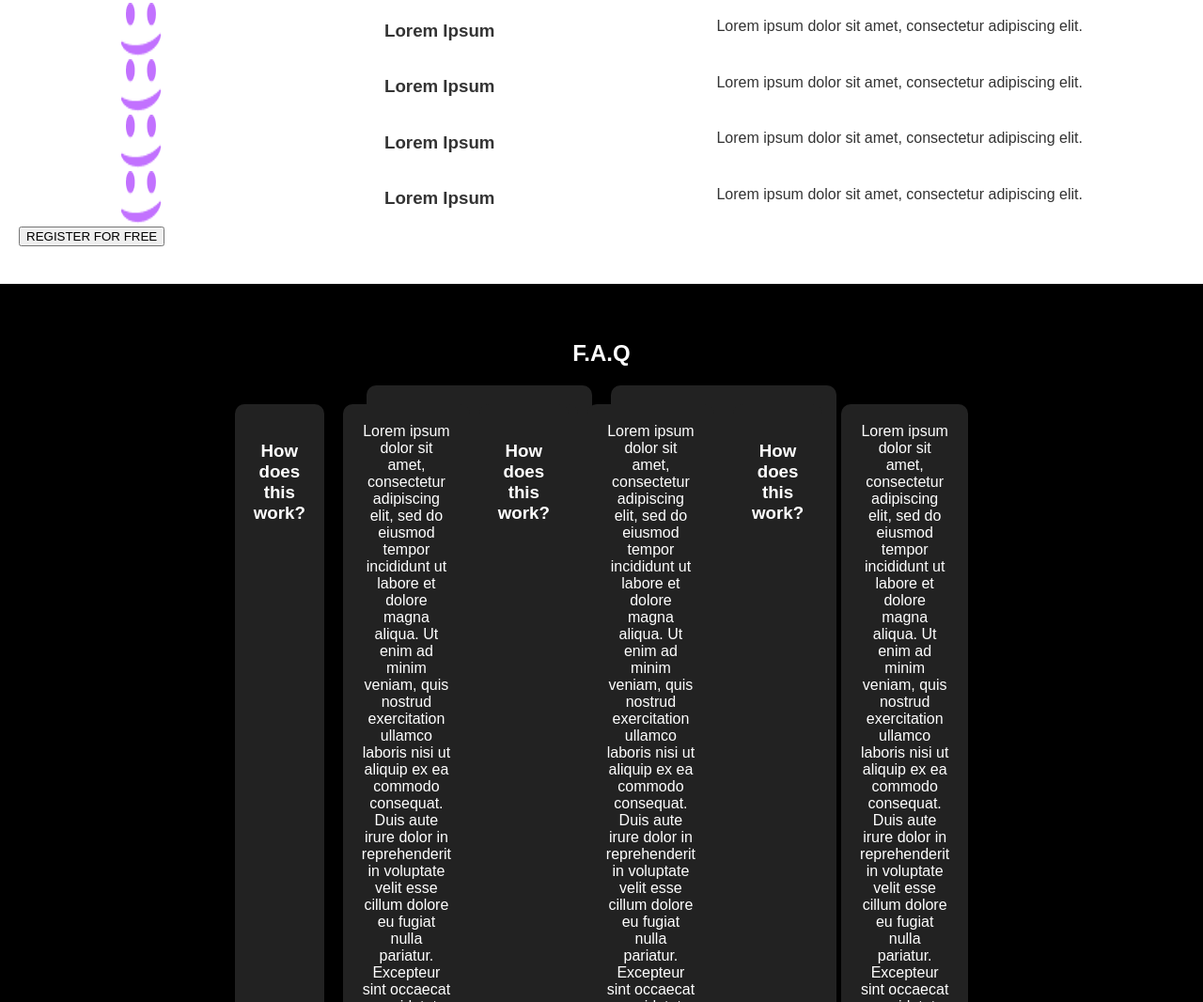
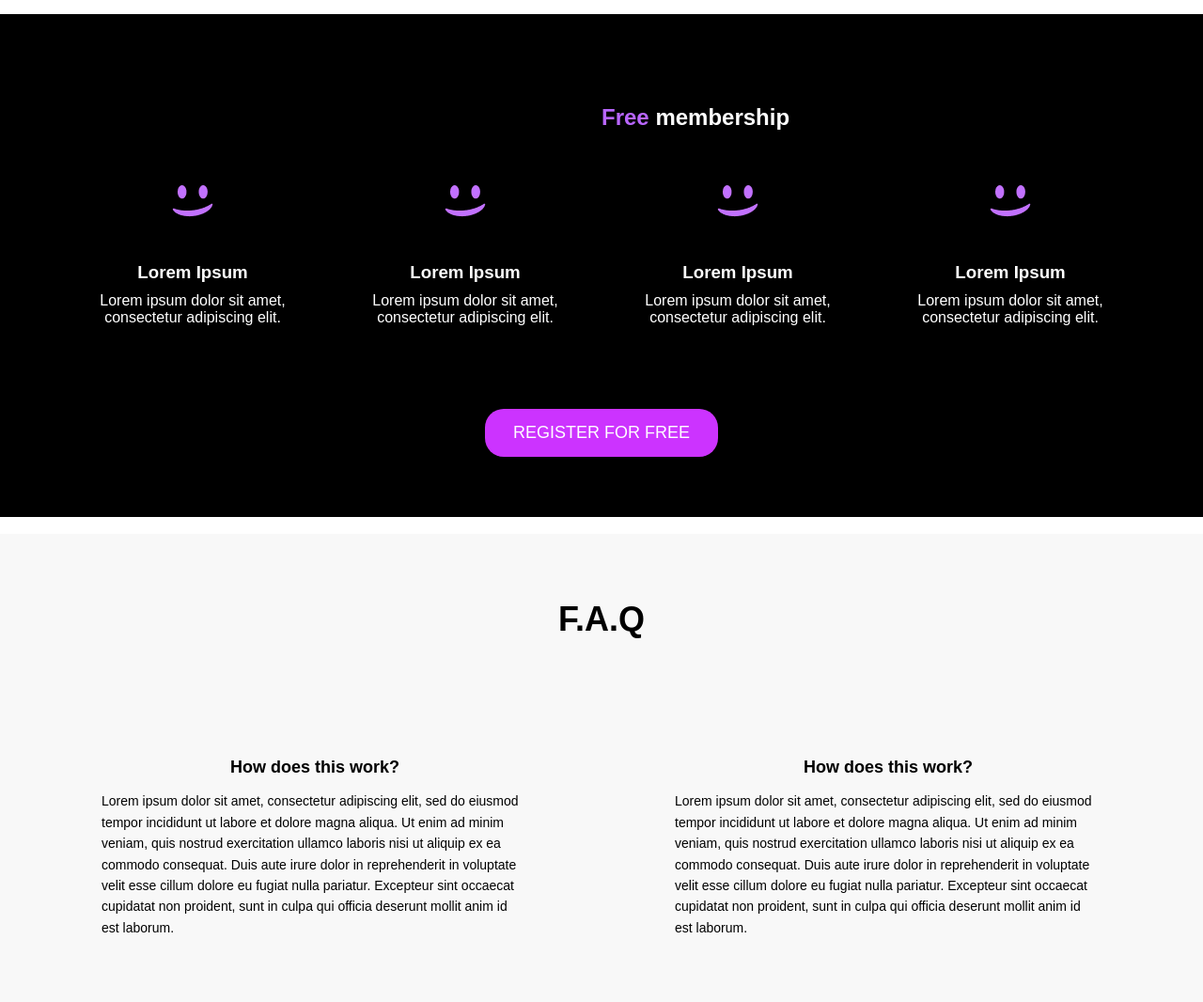
Before and after one commit to pasiama/alx_html_css, a plain HTML site: page index.html in a window 1280 px wide. Shown: the part 1734-2800 px from the top of the page at 94% size. Drawn offline with Linux system fonts and the light colour scheme.

Commit message:
Finishing touches

```diff
--- a/index.html
+++ b/index.html
@@ -3,19 +3,15 @@
   <head>
     <meta charset="UTF-8" />
     <meta name="viewport" content="width=device-width, initial-scale=1.0" />
-    <link rel="stylesheet" href="styles.css">
+    <link rel="stylesheet" href="styles.css" />
     <script
       src="https://kit.fontawesome.com/4a2b055604.js"
       crossorigin="anonymous"
-    >
-
-</script>
+    ></script>
     <title>Document</title>
   </head>
   <body>
-
     <main>
-
       <section class="first">
         <header>
           <nav class="top">
@@ -33,36 +29,11 @@
           <span class="subtext">SMILES</span>
           <span class="subtext">GRIN</span>
           <span class="subtext">LAUGH</span>
-
         </div>
         <button class="registerButton">REGISTER FOR FREE</button>
-        <!-- <div >
-          <h2>Learn from the pros</h2>
-          <div>
-            <div>
-              <img src="assets/1.png" alt="" />
-              <h3>Phillip Massey</h3>
-              <p>« Smile of the year » 2018 - 2019</p>
-            </div>
-            <div>
-              <img src="assets/6.png" alt="" />
-              <h3>Nannie Lawrence</h3>
-              <p>Best « little smile » 2017</p>
-            </div>
-            <div>
-              <img src="assets/7.png" alt="" />
-              <h3>Bruce Walters</h3>
-              <p>Best « Friend Smile » live performance 2019</p>
-            </div>
-            <div>
-              <img src="assets/8.png" alt="" />
-              <h3>Henry Hughes</h3>
-              <p>« 24h smiles » winner 2016 - 2019</p>
-            </div>
-          </div>
-        </div> -->
+
         <div class="pros-section">
-          <h2>Learn from the pros</h2>
+          <h2><span style="color: #cc33ff">Learn </span>from the pros</h2>
           <div class="profiles">
             <div class="profile">
               <img src="assets/1.png" alt="Phillip Massey" />
@@ -86,24 +57,7 @@
             </div>
           </div>
         </div>
-
-
       </section>
-
-
-      <!-- <section class="pink">
-        <div class="profiles">
-          <img src="assets/4.png" alt="image" />
-        </div>
-        <div>
-          <blockquote>
-            « Those tutorials are concise and go straight to the point. I can’t
-            think of a better place to learn smiling. And it’s so fun!
-          </blockquote>
-          <h3>NAME</h3>
-          <p>weather presenter</p>
-        </div>
-      </section> -->
 
       <section class="pink">
         <div class="profiled">
@@ -111,104 +65,24 @@
         </div>
         <div class="quote-section">
           <blockquote>
-            « Those tutorials are concise and go straight to the point. I can’t think of a better place to learn smiling. And it’s so fun!
-            <span style="padding-left: 2rem;">
-              <h6 style="padding-right: 30rem;">Person Name</h6>
-              <p style="padding-right: 30rem;">weather presenter</p>
+            « Those tutorials are concise and go straight to the point. I can’t
+            think of a better place to learn smiling. And it’s so fun!
+            <span style="padding-left: 2rem">
+              <h6 style="padding-right: 30rem">Person Name</h6>
+              <p style="padding-right: 30rem">weather presenter</p>
             </span>
           </blockquote>
-
         </div>
       </section>
-
-
-      <!-- <section class="profiles">
-        <h2>Most popular tutorials</h2>
-        <div >
-          <img src="./images/Bitmap (1).png" alt="" />
-          <h3>Diagonal Smile</h3>
-          <p>
-            Lorem ipsum dolor sit amet, consect adipiscing elit, sed do eiusmod.
-          </p>
-          <div>
-            <img src="./images/1 (3).png" alt="" />
-            <h4>Phillip Massey</h4>
-          </div>
-          <div>
-            <div><i class="fa-solid fa-star"></i></div>
-            <div><i class="fa-solid fa-star"></i></div>
-            <div><i class="fa-solid fa-star"></i></div>
-            <div><i class="fa-solid fa-star"></i></div>
-            <div><i class="fa-solid fa-star"></i></div>
-          </div>
-          <p>8 min</p>
-        </div>
-        <div>
-          <img src="./images/Bitmap (4).png" alt="" />
-          <h3>Happy Smile</h3>
-          <p>
-            Lorem ipsum dolor sit amet, consect adipiscing elit, sed do eiusmod.
-          </p>
-          <div>
-            <img src="./images/1 (3).png" alt="" />
-            <h4>Phillip Massey</h4>
-          </div>
-          <div>
-            <div><i class="fa-solid fa-star"></i></div>
-            <div><i class="fa-solid fa-star"></i></div>
-            <div><i class="fa-solid fa-star"></i></div>
-            <div><i class="fa-solid fa-star"></i></div>
-            <div><i class="fa-solid fa-star"></i></div>
-          </div>
-          <p>8 min</p>
-        </div>
-        <div>
-          <img src="./images/Bitmap (3).png" alt="" />
-          <h3>Natural Smile</h3>
-          <p>
-            Lorem ipsum dolor sit amet, consect adipiscing elit, sed do eiusmod.
-          </p>
-          <div>
-            <img src="./images/1 (3).png" alt="" />
-            <h4>Phillip Massey</h4>
-          </div>
-          <div>
-            <div><i class="fa-solid fa-star"></i></div>
-            <div><i class="fa-solid fa-star"></i></div>
-            <div><i class="fa-solid fa-star"></i></div>
-            <div><i class="fa-solid fa-star"></i></div>
-            <div><i class="fa-solid fa-star"></i></div>
-          </div>
-          <p>8 min</p>
-        </div>
-        <div>
-          <img src="./images/Bitmap (2).png" alt="" />
-          <h3>Sad Smile</h3>
-          <p>
-            Lorem ipsum dolor sit amet, consect adipiscing elit, sed do eiusmod.
-          </p>
-          <div>
-            <img src="./images/1 (3).png" alt="" />
-            <h4>Phillip Massey</h4>
-          </div>
-          <div>
-            <div><i class="fa-solid fa-star"></i></div>
-            <div><i class="fa-solid fa-star"></i></div>
-            <div><i class="fa-solid fa-star"></i></div>
-            <div><i class="fa-solid fa-star"></i></div>
-            <div><i class="fa-solid fa-star"></i></div>
-          </div>
-          <p>8 min</p>
-        </div>
-      </section> -->
-
 
       <section class="profileless">
         <h2>Most <span class="highlight">popular</span> tutorials</h2>
         <div class="profile-card">
           <img src="assets/9.png" alt="Diagonal Smile" class="profile-image" />
           <h3>Diagonal Smile</h3>
-          <p>Lorem ipsum dolor sit amet, consect adipiscing elit, sed do eiusmod.</p>
+          <p>
+            Lorem ipsum dolor sit amet, consect adipiscing elit, sed do eiusmod.
+          </p>
           <div class="author">
             <img src="assets/1.png" alt="Phillip Massey" class="author-image" />
             <h4>Phillip Massey</h4>
@@ -225,7 +99,9 @@
         <div class="profile-card">
           <img src="assets/7.png" alt="Happy Smile" class="profile-image" />
           <h3>Happy Smile</h3>
-          <p>Lorem ipsum dolor sit amet, consect adipiscing elit, sed do eiusmod.</p>
+          <p>
+            Lorem ipsum dolor sit amet, consect adipiscing elit, sed do eiusmod.
+          </p>
           <div class="author">
             <img src="assets/1.png" alt="Phillip Massey" class="author-image" />
             <h4>Phillip Massey</h4>
@@ -242,7 +118,9 @@
         <div class="profile-card">
           <img src="assets/8.png" alt="Natural Smile" class="profile-image" />
           <h3>Natural Smile</h3>
-          <p>Lorem ipsum dolor sit amet, consect adipiscing elit, sed do eiusmod.</p>
+          <p>
+            Lorem ipsum dolor sit amet, consect adipiscing elit, sed do eiusmod.
+          </p>
           <div class="author">
             <img src="assets/1.png" alt="Phillip Massey" class="author-image" />
             <h4>Phillip Massey</h4>
@@ -259,11 +137,14 @@
         <div class="profile-card">
           <img src="assets/6.png" alt="Sad Smile" class="profile-image" />
           <h3>Sad Smile</h3>
-          <p>Lorem ipsum dolor sit amet, consect adipiscing elit, sed do eiusmod.</p>
+          <p>
+            Lorem ipsum dolor sit amet, consect adipiscing elit, sed do eiusmod.
+          </p>
           <div class="author">
             <img src="assets/1.png" alt="Phillip Massey" class="author-image" />
             <h4>Phillip Massey</h4>
           </div>
+          <span class="rating">
             <div class="rating">
               <i class="fas fa-star"></i>
               <i class="fas fa-star"></i>
@@ -272,18 +153,15 @@
               <i class="fas fa-star"></i>
             </div>
             <p class="duration">8 min</p>
+          </span>
         </div>
       </section>
 
-
-
-
-
-
-
-
-      <section class="six">
-        <h2>Free membership</h2>
+      <section style="background-color: black">
+        <h2 style="padding-left: 40rem; padding-top: 6rem">
+          <span style="color: #b966ff">Free </span>membership
+        </h2>
+        <div class="six" style="justify-content: center; margin: 3rem">
           <div>
             <img src="assets/smile.png" alt="" />
             <h3>Lorem Ipsum</h3>
@@ -304,18 +182,19 @@
             <h3>Lorem Ipsum</h3>
             <p>Lorem ipsum dolor sit amet, consectetur adipiscing elit.</p>
           </div>
-        <button>REGISTER FOR FREE</button>
+        </div>
+        <div style="padding-bottom: 4rem; justify-content: center">
+          <button class="registerButton">REGISTER FOR FREE</button>
+        </div>
       </section>
 
-
-      <section>
-        <h2>F.A.Q</h2>
-        <div>
-          <div>
-            <div>
-              <h3>How does this work?</h3>
-            </div>
-            <div>
+      //5
+      <section class="faq-section">
+        <h2 style="color: black">F.A.Q</h2>
+        <div class="faq-container">
+          <div class="faq-item">
+            <h3 style="color: black">How does this work?</h3>
+            <p style="color: black">
               Lorem ipsum dolor sit amet, consectetur adipiscing elit, sed do
               eiusmod tempor incididunt ut labore et dolore magna aliqua. Ut
               enim ad minim veniam, quis nostrud exercitation ullamco laboris
@@ -323,12 +202,11 @@
               reprehenderit in voluptate velit esse cillum dolore eu fugiat
               nulla pariatur. Excepteur sint occaecat cupidatat non proident,
               sunt in culpa qui officia deserunt mollit anim id est laborum.
+            </p>
           </div>
-
-            <div>
-              <h3>How does this work?</h3>
-            </div>
-            <div>
+          <div class="faq-item">
+            <h3 style="color: black">How does this work?</h3>
+            <p style="color: black">
               Lorem ipsum dolor sit amet, consectetur adipiscing elit, sed do
               eiusmod tempor incididunt ut labore et dolore magna aliqua. Ut
               enim ad minim veniam, quis nostrud exercitation ullamco laboris
@@ -336,13 +214,13 @@
               reprehenderit in voluptate velit esse cillum dolore eu fugiat
               nulla pariatur. Excepteur sint occaecat cupidatat non proident,
               sunt in culpa qui officia deserunt mollit anim id est laborum.
+            </p>
           </div>
         </div>
-          <div>
-            <div>
-              <h3>How does this work?</h3>
-            </div>
-            <div>
+        <div class="faq-container">
+          <div class="faq-item">
+            <h3 style="color: black">How does this work?</h3>
+            <p style="color: black">
               Lorem ipsum dolor sit amet, consectetur adipiscing elit, sed do
               eiusmod tempor incididunt ut labore et dolore magna aliqua. Ut
               enim ad minim veniam, quis nostrud exercitation ullamco laboris
@@ -350,11 +228,11 @@
               reprehenderit in voluptate velit esse cillum dolore eu fugiat
               nulla pariatur. Excepteur sint occaecat cupidatat non proident,
               sunt in culpa qui officia deserunt mollit anim id est laborum.
+            </p>
           </div>
-            <div>
-              <h3>How does this work?</h3>
-            </div>
-            <div>
+          <div class="faq-item">
+            <h3 style="color: black">How does this work?</h3>
+            <p style="color: black">
               Lorem ipsum dolor sit amet, consectetur adipiscing elit, sed do
               eiusmod tempor incididunt ut labore et dolore magna aliqua. Ut
               enim ad minim veniam, quis nostrud exercitation ullamco laboris
@@ -362,15 +240,16 @@
               reprehenderit in voluptate velit esse cillum dolore eu fugiat
               nulla pariatur. Excepteur sint occaecat cupidatat non proident,
               sunt in culpa qui officia deserunt mollit anim id est laborum.
-            </div>
+            </p>
           </div>
         </div>
       </section>
     </main>
+
     <footer>
       <section>
         <div>
-          <img src="https://fakeimg.pl/250x250?text=Sample+Logo" alt="logo" />
+          <img src="assets/logo.png" alt="logo" />
           <div>
             <i class="fa-brands fa-facebook"></i>
             <i class="fa-brands fa-twitter"></i>
--- a/styles.css
+++ b/styles.css
@@ -74,7 +74,7 @@ header {
 }
 
 .pros-section h2 {
-    color: #cc33ff;
+    /* color: #cc33ff; */
     margin-bottom: 40px;
     font-size: 24px;
 }
@@ -87,7 +87,7 @@ header {
 }
 
 .profile {
-    background: rgba(255, 255, 255, 0.1);
+
     padding: 20px;
     text-align: center;
     border-radius: 10px;
@@ -173,14 +173,14 @@ header {
 
   section:nth-of-type(4) div {
       display: flex;
-      justify-content: space-around;
+
       flex-wrap: wrap;
       gap: 20px;
   }
 
   section:nth-of-type(4) div div {
-      background: #333;
-      padding: 20px;
+    display: inline;
+      padding: 10px;
       text-align: center;
       border-radius: 10px;
       width: 250px;
@@ -189,11 +189,14 @@ header {
   section:nth-of-type(4) div div img {
       max-width: 100%;
       border-radius: 10px;
+      padding-bottom: 2rem;
   }
 
   section:nth-of-type(4) div div h3 {
       margin-top: 10px;
       margin-bottom: 10px;
+      text-align: center;
+      word-spacing: normal;
   }
 
   section:nth-of-type(4) div div p {
@@ -208,7 +211,7 @@ header {
   }
 
   section:nth-of-type(5) {
-      background: #000;
+      background: rgb(248, 248, 248);
       text-align: center;
       padding: 40px 20px;
   }
@@ -220,11 +223,14 @@ header {
   }
 
   section:nth-of-type(5) div div {
-      background: #222;
+      background: rgb(248, 248, 248);;
       padding: 20px;
       text-align: center;
-      border-radius: 10px;
-      width: 200px;
+
+    width: fit-content;
+    width: -moz-fit-content;
+    display: table-cell;
+    margin: 3rem;
   }
 
   section:nth-of-type(5) div div img {
@@ -233,7 +239,7 @@ header {
   }
 
   footer {
-      background: #333;
+      background: #01061f;
       padding: 40px 20px;
   }
 
@@ -245,7 +251,7 @@ header {
 
   footer section div {
       display: flex;
-      justify-content: center;
+      justify-content: space-between;
       gap: 20px;
   }
 
@@ -265,13 +271,17 @@ header {
 
   footer p {
       margin-top: 20px;
+      font-size: smaller;
+      color: #666;
   }
 
-  /* F.A.Q Section */
+  frre membership
   .six {
-      background: #fff;
-      color: #333;
-      padding: 40px 20px;
+      /* background: #070707;
+      color: #333; */
+      padding: 10px 20px;
+      display: flex;
+      justify-content: center;
   }
 
   section:nth-of-type(6) h2 {
@@ -333,6 +343,8 @@ header {
   .profileless h2 {
     font-size: 2em;
     margin-bottom: 20px;
+    color: #000;
+    padding: 60px;
   }
 
   .profileless h2 .highlight {
@@ -346,7 +358,7 @@ header {
     /* padding: 20px; */
     background-color: #ffffff;
     border-radius: 10px;
-    box-shadow: 0 4px 6px rgba(0, 0, 0, 0.1);
+    /* box-shadow: 0 4px 6px rgba(0, 0, 0, 0.1); */
     text-align: left;
     vertical-align: top;
     justify-content: center;
@@ -356,22 +368,27 @@ header {
     width: 100%;
     height: auto;
     border-radius: 10px;
+    background-image: url("assets/play.png");
   }
 
   .profile-card h3 {
     margin: 10px 0;
     font-size: 1.2em;
+    color: #000;
+    padding-left: 12px;
   }
 
   .profile-card p {
     font-size: 0.9em;
     color: #666;
+    padding-left: 12px;
   }
 
   .profile-card .author {
     display: flex;
     align-items: center;
     margin: 10px 0;
+    color:#b966ff;
   }
 
   .profile-card .author-image {
@@ -379,11 +396,13 @@ header {
     height: 30px;
     border-radius: 50%;
     margin-right: 10px;
+    padding-left: 12px;
   }
 
   .profile-card .rating {
     display: flex;
     margin-bottom: 10px;
+    padding-left: 12px;
   }
 
   .profile-card .rating i {
@@ -395,3 +414,41 @@ header {
     font-size: 0.8em;
     color: #999;
   }
+
+  .faq-section {
+    text-align: center;
+    padding: 50px 20px;
+    background: #fff;
+}
+
+.faq-section h2 {
+    font-size: 36px;
+    margin-bottom: 40px;
+}
+
+.faq-container {
+    display: grid;
+    grid-template-columns: repeat(auto-fit, minmax(300px, 1fr));
+    gap: 40px;
+    max-width: 1200px;
+    margin: 0 auto;
+}
+
+.faq-item {
+    background: #f1f1f1;
+    padding: 20px;
+
+
+}
+
+.faq-item h3 {
+    font-size: 18px;
+    margin-bottom: 10px;
+    font-weight: bold;
+}
+
+.faq-item p {
+    font-size: 14px;
+    line-height: 1.6;
+    text-align: start;
+}
```
Lines whose indentation alone changed are shown as unchanged.
